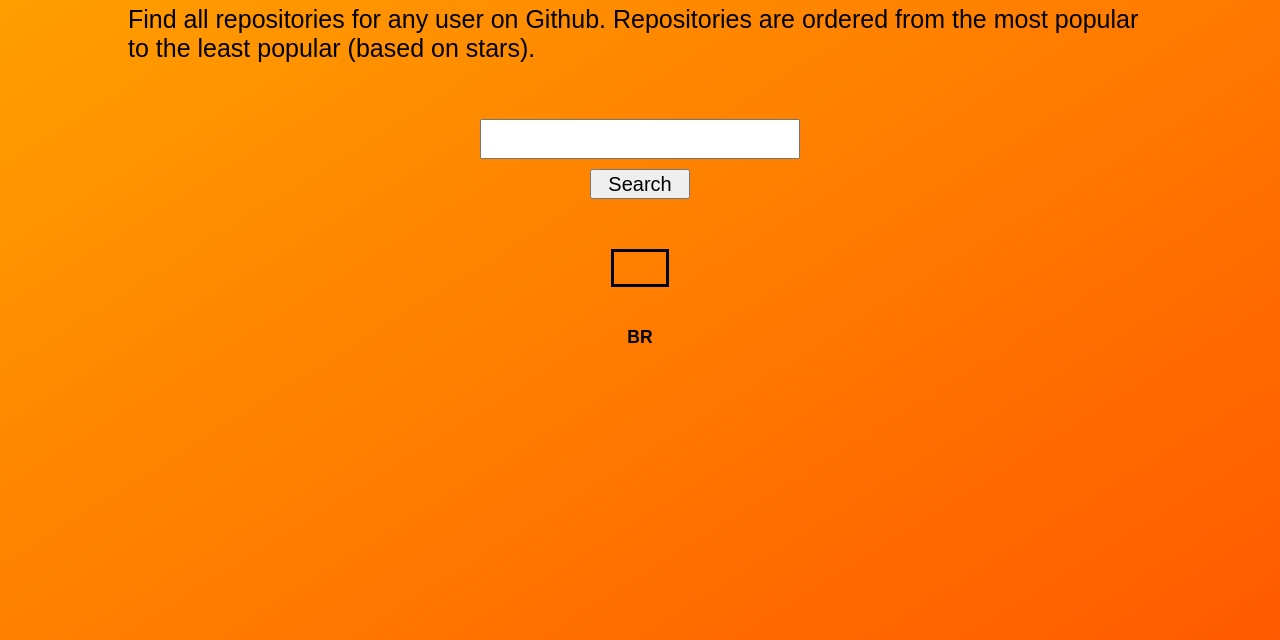
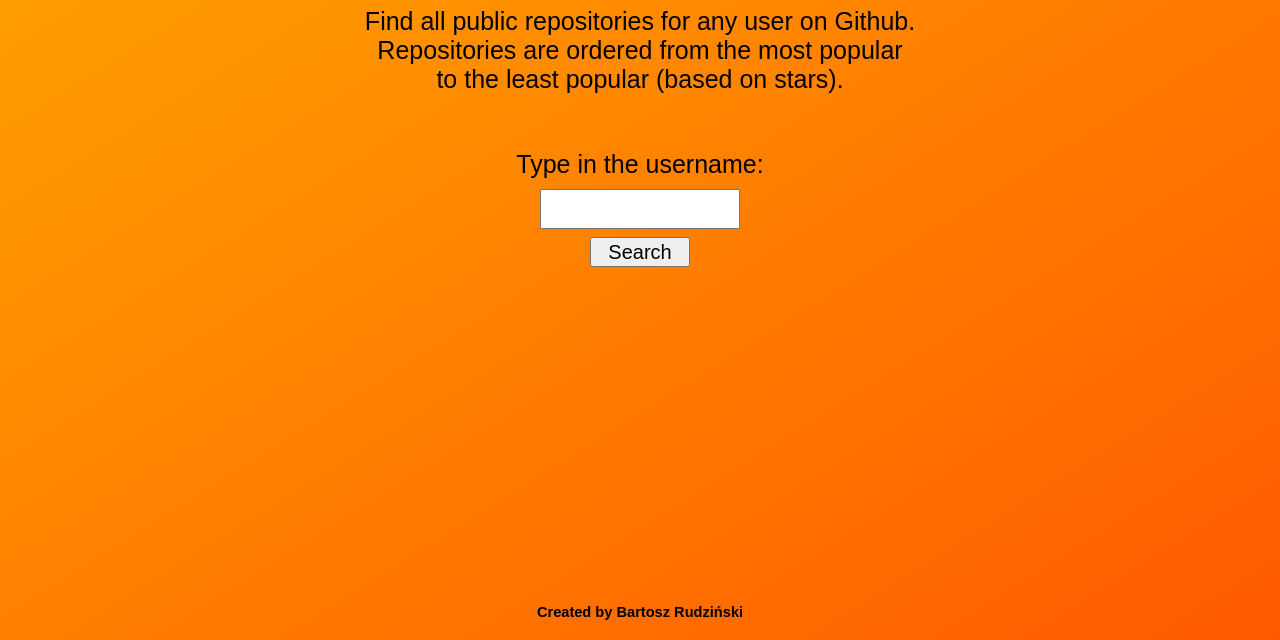
Before and after one commit to Barud21/repository-list, a plain HTML site: page index.html in a window 1280 px wide. Shown: the part 160-800 px from the top of the page. Drawn offline with Linux system fonts and the light colour scheme.

Commit message:
Changes to list, list label, changes to styling

```diff
--- a/index.html
+++ b/index.html
@@ -11,20 +11,29 @@
     <header>
       <h1>Repository list</h1>
       <p class="header-paragraph">
-        Find all repositories for any user on Github. Repositories are ordered
-        from the most popular to the least popular (based on stars).
+        Find all public repositories for any user on Github. <br />Repositories
+        are ordered from the most popular<br />
+        to the least popular (based on stars).
       </p>
     </header>
 
     <div class="form">
+      <p class="form-label">Type in the username:</p>
       <input type="text" class="form-input" />
-      <button class="btn">Search</button>
+      <button id="searchBtn" class="btn">Search</button>
     </div>
-    <div class="repo-list">
-      <ul id="repository-list" class="list-view"></ul>
+    <div class="container">
+      <p class="no-repository hidden">
+        There is no such repository, try other username
+      </p>
+      <p class="list-label hidden">List of repositories</p>
+      <div class="repo-list hidden">
+        <ul id="repository-list" class="list-view"></ul>
+      </div>
     </div>
+
     <footer>
-      <h3>BR</h3>
+      <h3>Created by Bartosz Rudziński</h3>
     </footer>
 
     <script type="module" src="script.js"></script>
--- a/style.css
+++ b/style.css
@@ -1,5 +1,3 @@
-/* #ff5a00 - kolor allegro */
-
 * {
   margin: 0;
   padding: 0;
@@ -12,10 +10,13 @@ html {
 }
 
 body {
-  font-family: sans-serif;
+  font-family: Arial, Helvetica, sans-serif;
+  font-size: 15px;
   font-weight: 400;
-  height: 100%;
+  height: 100vh;
+  margin: 0 10% 0 10%;
   display: flex;
+  flex: 1;
   flex-direction: column;
   align-items: center;
   background: linear-gradient(to top left, #ff5a00, #ffa600);
@@ -31,8 +32,8 @@ header {
 }
 
 h1 {
-  font-family: sans-serif;
-  font-size: 5rem;
+  font-family: Arial, Helvetica, sans-serif;
+  font-size: 7rem;
   line-height: 1.3;
   width: 100%;
   padding: 0 5vw 0 5vw;
@@ -42,11 +43,13 @@ h1 {
 
 .header-paragraph {
   font-size: 2.5rem;
-  padding: 5vh 10vw 2vh 10vw;
+  width: 65vw;
+  padding: 2vh 0 2vh 0;
+  text-align: center;
 }
 
 .form {
-  font-size: 3rem;
+  font-size: 2.5rem;
   display: flex;
   flex-direction: inherit;
   width: auto;
@@ -55,28 +58,55 @@ h1 {
   align-items: center;
 }
 
+.form-label {
+  font-size: 2.5rem;
+}
+
 .form-input {
   height: 4rem;
-  width: 25vw;
+  font-size: 2.5rem;
+  width: 20rem;
+  margin-top: 1rem;
   padding: 1vh 0 1vh 0;
+  text-align: center;
 }
 
 .btn {
   font-size: 2rem;
-  width: 100px;
+  width: 10rem;
   height: 3rem;
+  margin: 1vh 0 1vh 0;
+}
+
+.container {
+  flex-grow: 1;
+}
+
+.no-repository {
+  text-align: center;
+  font-size: 3rem;
+  padding: 6rem 0 1rem 0;
+}
+
+.list-label {
+  text-align: center;
+  font-size: 3rem;
+  padding: 6rem 0 1rem 0;
 }
 
 .repo-list {
   position: relative;
   display: flex;
   width: auto;
-  margin: 5vh 5vw 5vh 5vw;
-  padding: 2vh 2vw 2vh 2vw;
+  padding: 1.5rem 4rem 1.5rem 4rem;
   border: solid;
   align-items: center;
   justify-content: center;
   align-items: center;
+}
+
+.hidden {
+  display: none;
 }
 
 .list-view {
@@ -85,13 +115,20 @@ h1 {
   list-style-type: none;
 }
 
+li {
+  margin: 1rem 0 1rem 0;
+}
+
 a {
   text-decoration: none;
+  color: black;
 }
 
 footer {
-  font-size: 1.5rem;
-  padding: 0 0 1vh 0;
+  font-size: 1.25rem;
+  text-align: right;
+  margin-bottom: auto;
+  padding: 5rem 0 1rem 0;
 }
 
 button {
```
